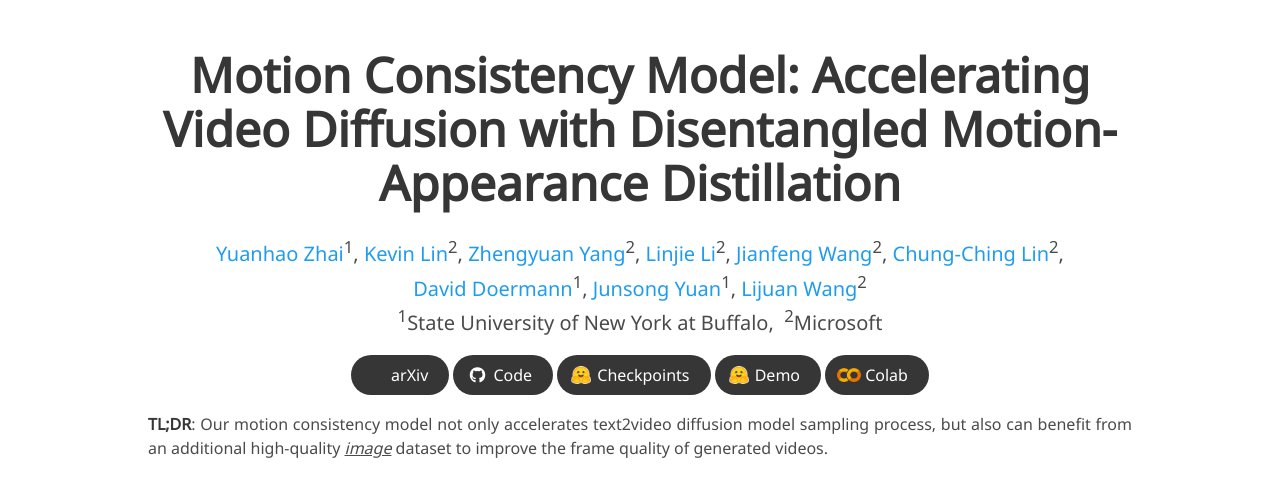
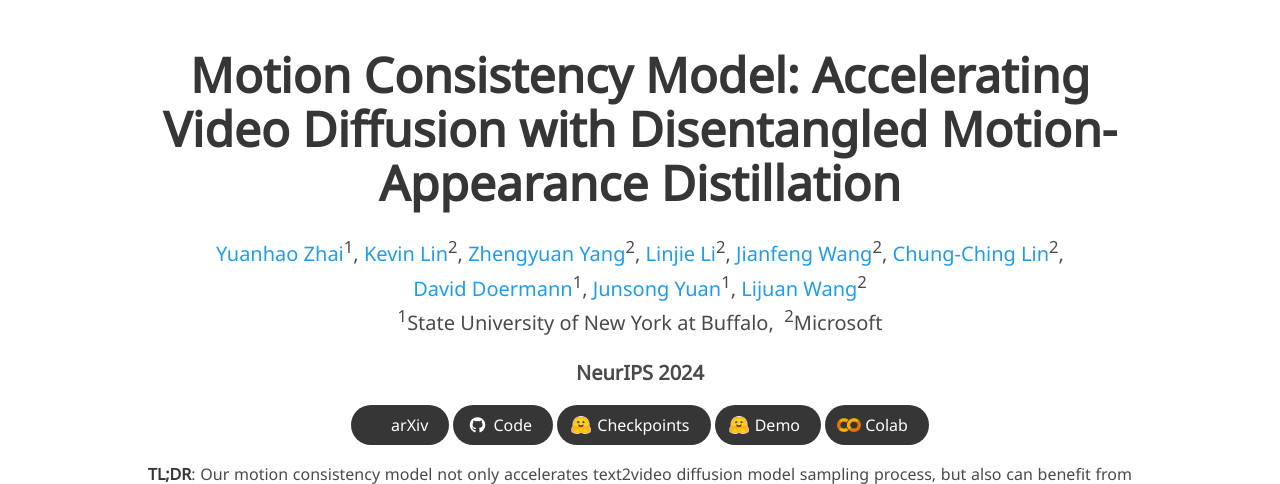
Before and after one commit to yhZhai/mcm, a plain HTML site: page index.html in a window 1280 px wide. Shown: the top 484 px of the page. Drawn offline with nearby package versions, Linux system fonts and the light colour scheme; some icons are missing; a web font is replaced by a local one.

Commit message:
add neurips

```diff
--- a/index.html
+++ b/index.html
@@ -107,6 +107,10 @@
               <span class="author-block"><sup>1</sup>State University of New York at Buffalo,</span>&nbsp;
               <span class="author-block"><sup>2</sup>Microsoft</span>
               <!-- <span class="eql-cntrb"><small><br><sup>*</sup>Indicates Equal Contribution</small></span> -->
+            </div>
+
+            <div class="is-size-5 publication-authors" style="margin-top: 20px;">
+              <span><b>NeurIPS 2024</b></span>
             </div>
 
             <div class="column has-text-centered">
```
